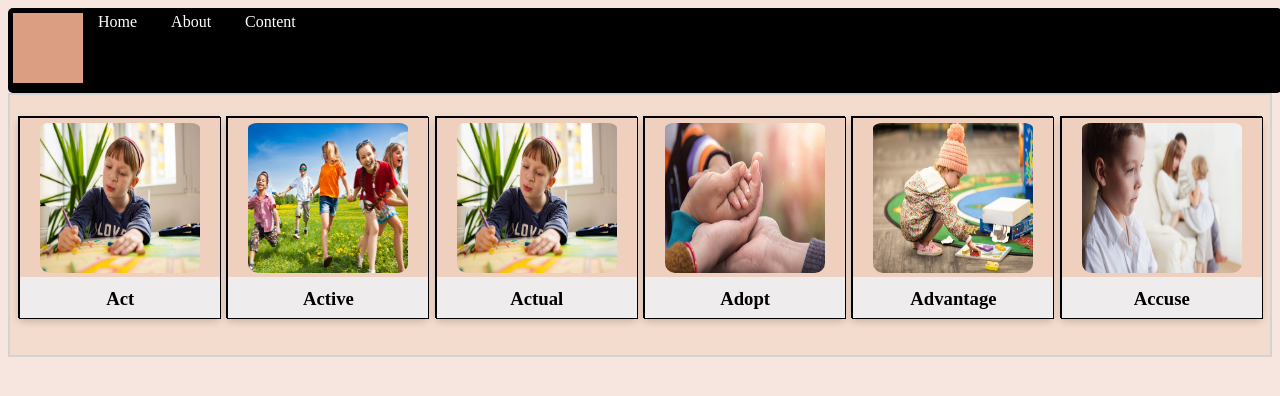
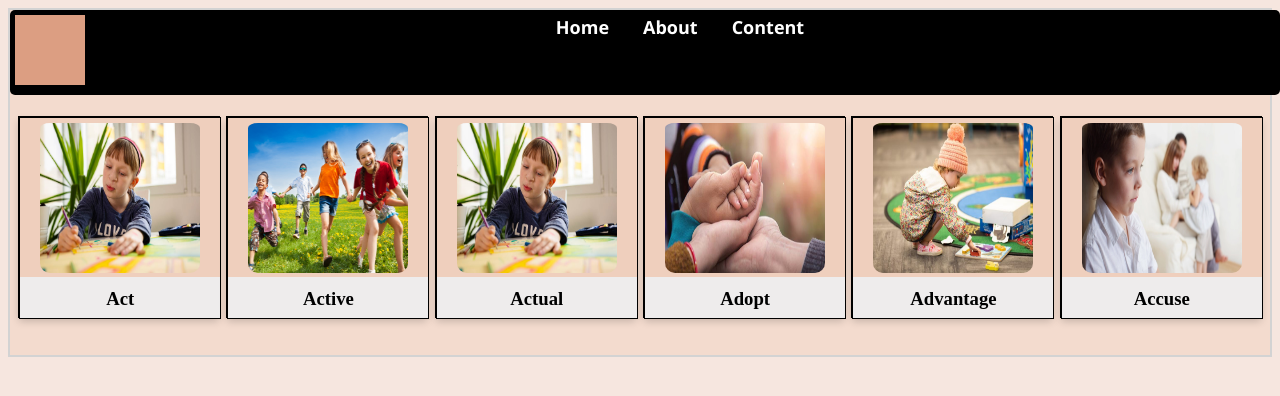
Before and after one commit to kariemGerges/ADVANCED_WEBSITE_DESIGN_project, a plain HTML site: page index.html in a window 1280 px wide. Drawn offline with Linux system fonts and the light colour scheme.

Commit message:
fixing pictures and nav bar

```diff
--- a/index.html
+++ b/index.html
@@ -6,20 +6,18 @@
     <link rel="stylesheet" href="style.css">
 </head>
 <body>
-
+<main>
+    <div class="main-area">
         <nav>
             <div class="logo">
 
             </div>
-    <div class="navigation">
+            <div class="navigation centered">
                 <a href="#">Home</a>
                 <a href="#">About</a>
                 <a href="#">Content</a>
             </div>
         </nav>
-
-<main>
-    <div class="main-area">
         <div class="centered">
             <div class="cards">
 
--- a/style.css
+++ b/style.css
@@ -13,6 +13,9 @@ nav {
     padding: 15px;
     color: white;
     text-decoration: none;
+    font-weight: bolder;
+    font-size: large;
+    font-family: 'Segoe UI', Tahoma, Geneva, Verdana, sans-serif;
   }
 
   .logo{
@@ -36,14 +39,11 @@ nav {
   }
 
   .main-area {
+    position: relative;
     border: 2px solid lightgray;
     background-color: #F3DBCE;
   }
 
-.centered {
-    margin-left: auto;
-    margin-right: auto;
-  }
 
 .cards {
     display: flex;
```
Lines whose indentation alone changed are shown as unchanged.
